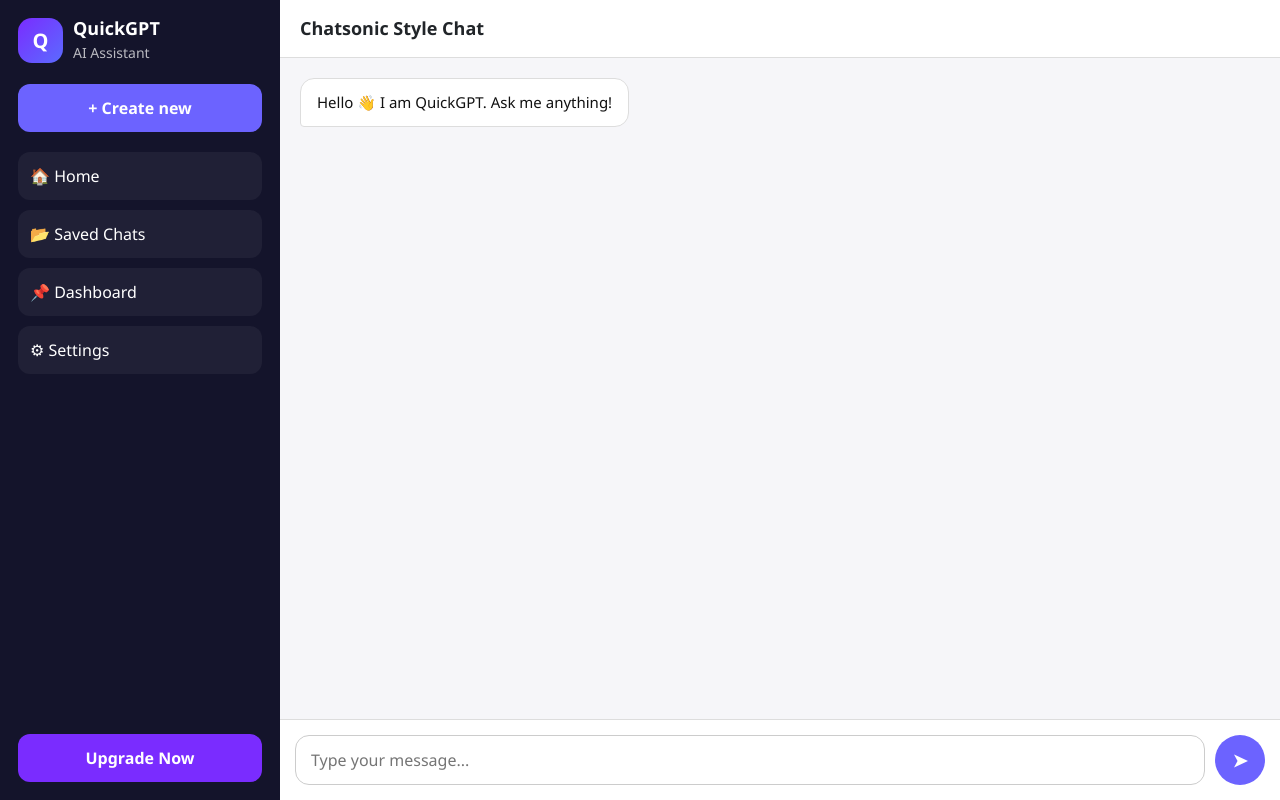
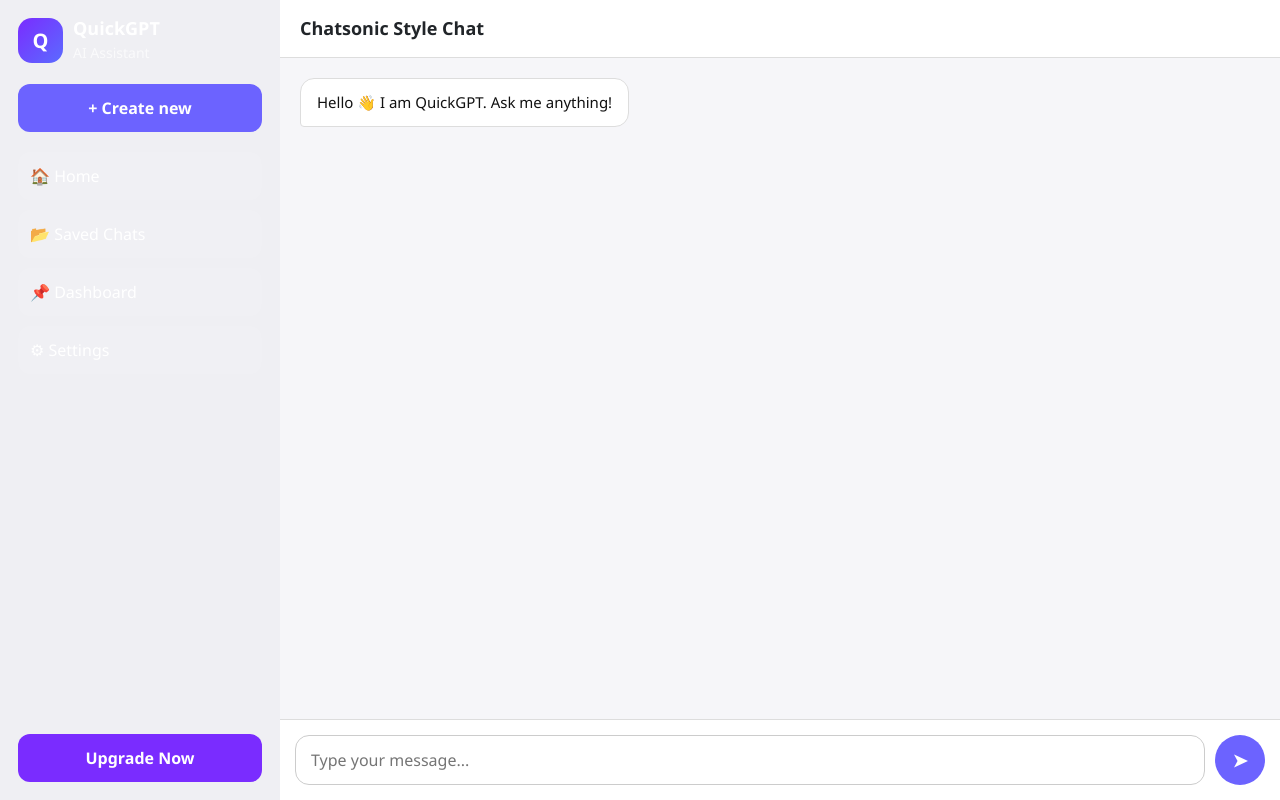
Before and after one commit to Siri2156/Chatbot, a Flask app: page /chatbot in a window 1280 px wide. Run offline with Flask 3, Linux system fonts and the light colour scheme.

Commit message:
initial commit

```diff
--- a/templates/chat.html
+++ b/templates/chat.html
@@ -24,7 +24,7 @@
     /* Sidebar */
     .sidebar {
       width: 280px;
-      background: #14142b;
+      background: #ededf1a2;
       color: white;
       padding: 18px;
       display: flex;
```
